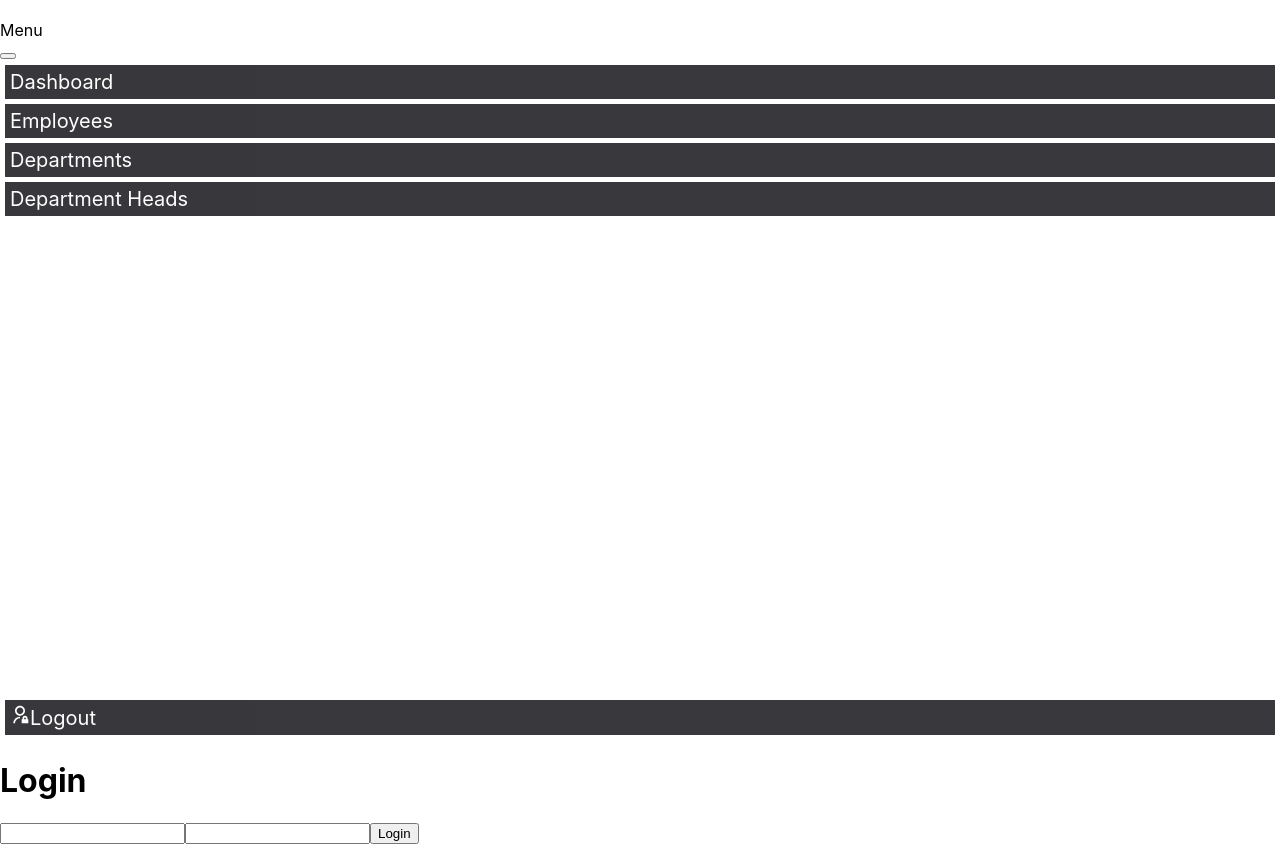
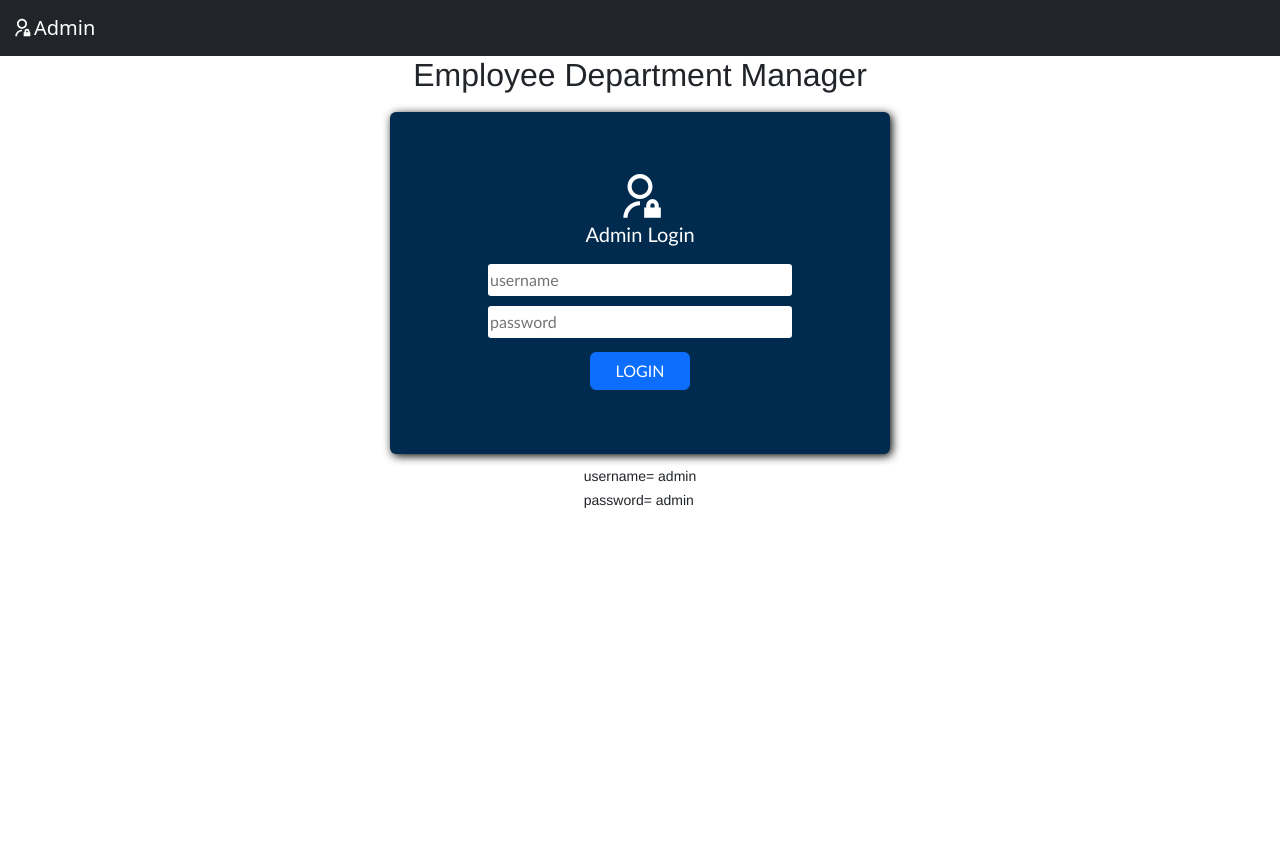
Before and after one commit to Habeeb8136/Hospital-managment, a React (Create React App) app in the folder Frontend/: page /signin in a window 1280 px wide. After the commit the page ends 800 px from the top, so only its background shows below. Built offline with nearby package versions, Linux system fonts and the light colour scheme.

Commit message:
signin page

```diff
--- /dev/null
+++ b/Frontend/src/pages/Signin/Signin.css
@@ -0,0 +1,64 @@
+.signin-page{
+
+    display: flex;
+    flex-direction: column;
+    align-items: center;
+    justify-content: center;
+    gap: 10px;
+    font-family:'Franklin Gothic Medium', 'Arial Narrow', Arial, sans-serif;
+
+}
+
+.signin-container{
+    border-radius: 6px;
+    background-color:rgb(0, 43, 79);
+    width: 500px;
+    box-shadow: 2px 2px 10px black;
+    display: flex;
+    flex-direction: column;
+    align-items: center;
+    gap: 10px;
+    text-align: center;
+    padding: 60px ;
+    font-family: 'Gill Sans', 'Gill Sans MT', Calibri, 'Trebuchet MS', sans-serif;
+}
+
+.admin{
+    color: white;
+}
+
+.admin-pic{
+    height: 50px;
+    width: 50px;
+    fill: white;
+}
+
+.signin-container input{
+    width: 80%;
+    border-radius: 0.2rem;
+    border-style: none;
+    line-height: 30px;
+}
+
+.signin-container button{
+    width: 100px;
+    margin: 4px;
+}
+.signin-container button:hover{
+    background-color: blue;
+}
+
+@media  screen and (max-width:400px) {
+    .signin-container{
+        width: 95%;
+        font-size: 15px;
+    }
+
+    .signin-container input{
+        width: 90%;
+        border-radius: 0.2rem;
+        border-style: none;
+        line-height: 28px;
+    }
+
+}
--- a/Frontend/src/pages/Signin/Signin.js
+++ b/Frontend/src/pages/Signin/Signin.js
@@ -1,32 +1,55 @@
-import React, { useState } from 'react';
+import React, { useEffect, useState } from 'react';
 import { Link, Navigate } from 'react-router-dom';
+import Button from 'react-bootstrap/Button';
+import 'bootstrap/dist/css/bootstrap.min.css';
+import {RiAdminLine} from 'react-icons/ri'
+import './Signin.css'
+import { useSelector } from 'react-redux';
+import { useDispatch } from 'react-redux';
+import { loginUser } from '../../features/user';
 
-const Signin = ({setUserLogged,userLogged}) => {
 
+const Signin = () => {
+    const dispatch=useDispatch()
+    const user=useSelector(state=>state.user)
     const [username, setUsername] = useState('');
     const [password, setPassword] = useState('');
     const [redirectToDashboard, setRedirectToDashboard] = useState(false);
+    console.log(user.loggedIn)
 
     const handleLogin = () => {
       // Here you would check if the user exists in your database or API
       // If the user exists, update the state variable and redirect to the dashboard page
-      if (username === 'user' && password === 'password') {
-        setRedirectToDashboard(true);
+      if (username === 'admin' && password === 'admin') {
+        dispatch(loginUser(true))
+        setTimeout(() => {
+          setRedirectToDashboard(true);
+        }, 500);
+
       }else{
         alert('username or password do no exist')
       }
-    };
+    }
+      if (redirectToDashboard) {
+          return <Navigate replace to="/" />;
+      }
 
-    if (redirectToDashboard) {
-      return <Navigate to="/dashboard" />;
-    }
 
     return (
+      <div className='signin-page'>
+      <h2>Employee Department Manager</h2>
+      <div className='signin-container'>
+      <div className='admin'>
+        <RiAdminLine className='admin-pic' />
+        <h5>Admin Login</h5>
+      </div>
+          <input type="text" value={username} onChange={e=>setUsername(e.target.value)} placeholder='username'></input>
+          <input value={password} onChange={e=>setPassword(e.target.value)} placeholder='password' type='password'></input>
+          <Button onClick={()=>handleLogin()}>LOGIN</Button>
+      </div>
       <div>
-        <h1>Login</h1>
-        <input type="text" value={username} onChange={(e) => setUsername(e.target.value)} />
-        <input type="password" value={password} onChange={(e) => setPassword(e.target.value)} />
-        <button onClick={handleLogin}>Login</button>
+        <small>username= admin <br></br>password= admin</small>
+      </div>
       </div>
     );
   }
```
